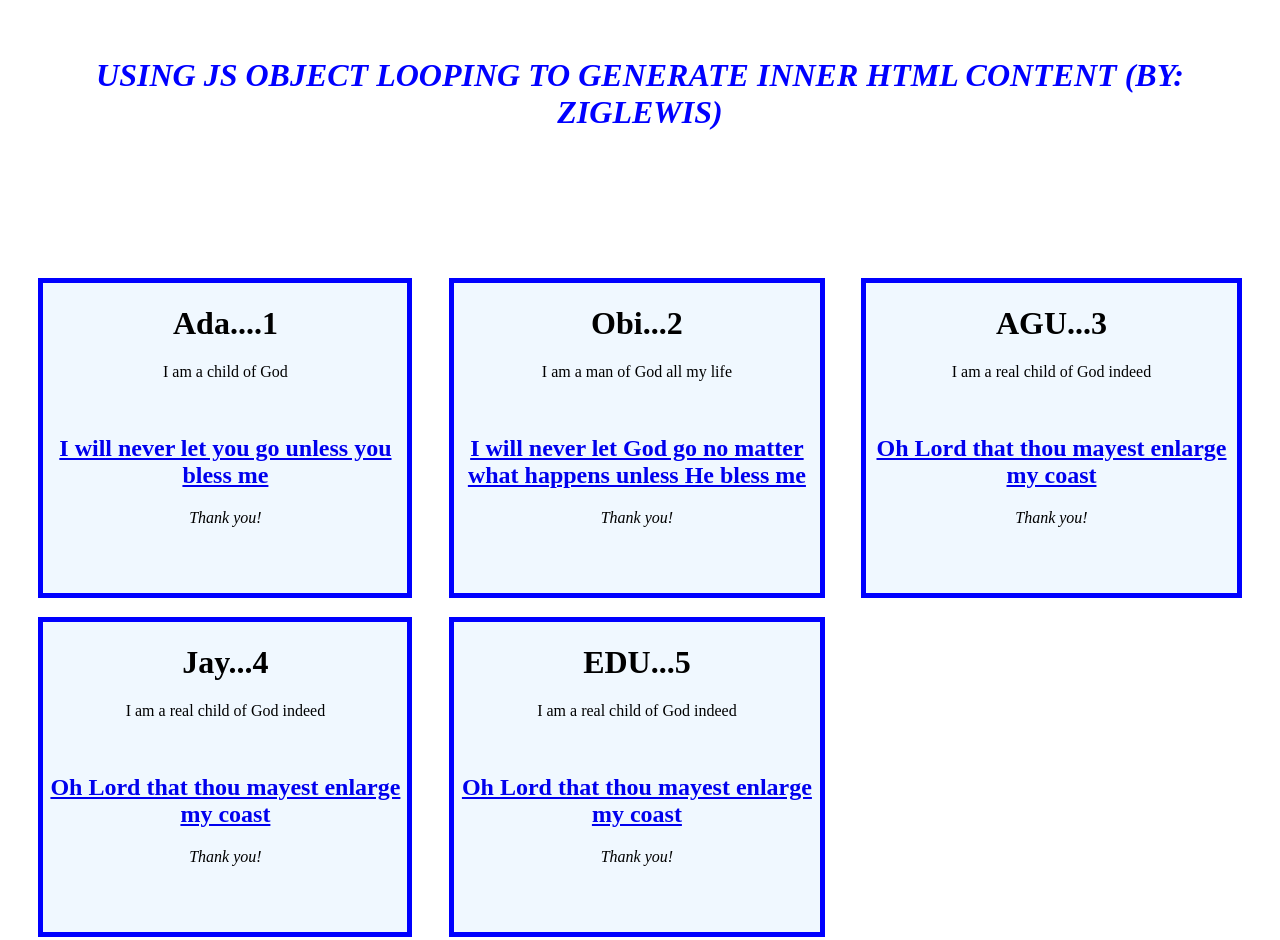
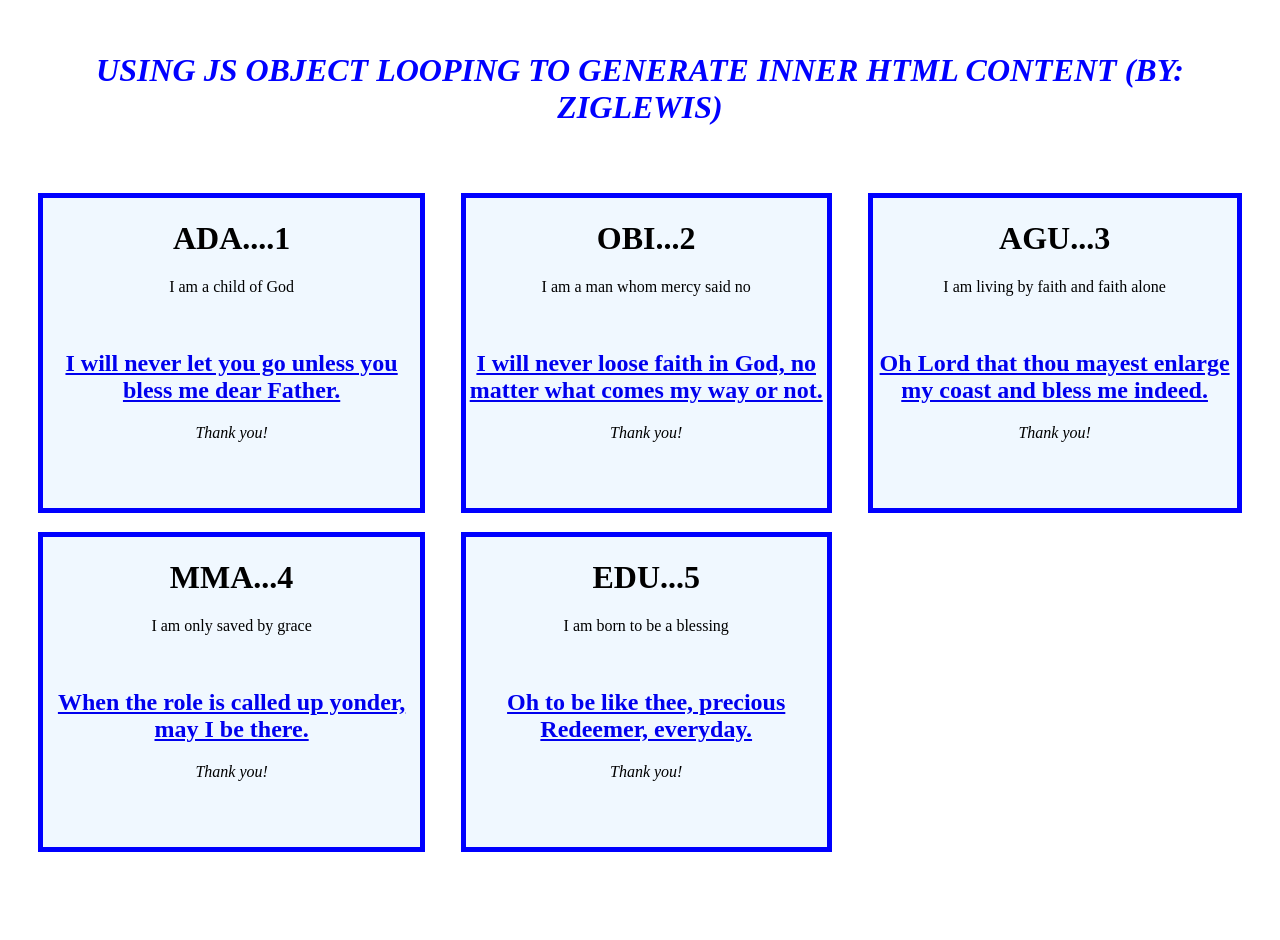
Before and after one commit to ziglewis/JS_OOP_FOR_HTML_CONTENT, a plain HTML site: page index.html in a window 1280 px wide. Drawn offline with Linux system fonts and the light colour scheme.

Commit message:
I did grammatical checks

```diff
--- a/index.js
+++ b/index.js
@@ -5,26 +5,26 @@ let mother = document.querySelector("main")
 console.log(mother)
 
 let section4 = [
-                { name: "Ada....1",
+                { name: "ADA....1",
                   quote: "I am a child of God",
-                  Prayer: "I will never let you go unless you bless me"
+                  Prayer: "I will never let you go unless you bless me dear Father."
                   },
-                  { name: "Obi...2",
-                  quote: "I am a man of God all my life",
-                  Prayer: "I will never let God go no matter what happens unless He bless me"
+                  { name: "OBI...2",
+                  quote: "I am a man whom mercy said no",
+                  Prayer: "I will never loose faith in God, no matter what comes my way or not."
                   },
                   { name: "AGU...3",
-                  quote: "I am a real child of God indeed",
-                  Prayer: "Oh Lord that thou mayest enlarge my coast"
+                  quote: "I am living by faith and faith alone",
+                  Prayer: "Oh Lord that thou mayest enlarge my coast and bless me indeed."
                   },
 
-                  { name: "Jay...4",
-                  quote: "I am a real child of God indeed",
-                  Prayer: "Oh Lord that thou mayest enlarge my coast"
+                  { name: "MMA...4",
+                  quote: "I am only saved by grace",
+                  Prayer: "When the role is called up yonder, may I be there."
                   },
                   { name: "EDU...5",
-                  quote: "I am a real child of God indeed",
-                  Prayer: "Oh Lord that thou mayest enlarge my coast"
+                  quote: "I am born to be a blessing",
+                  Prayer: "Oh to be like thee, precious Redeemer, everyday."
                   },
                 ]
 
--- a/style.css
+++ b/style.css
@@ -4,7 +4,7 @@ This will be very vital for blogs and other projects tha follow repetitive patte
 
 
 
- html,body {
+body {
     margin: 5PX auto;
 }
 
@@ -12,6 +12,7 @@ header {
     text-align: center;
     padding: 2%;
     color: blue;
+    margin-bottom: -80px;
 }
 main {
         display: grid;
@@ -19,7 +20,7 @@ main {
         gap: 3%;
         box-sizing: border-box;
         height: fit-content;
-        padding: 100px 3%;
+        padding: 100px 3% 100px;
 }
 
 .box{
```
